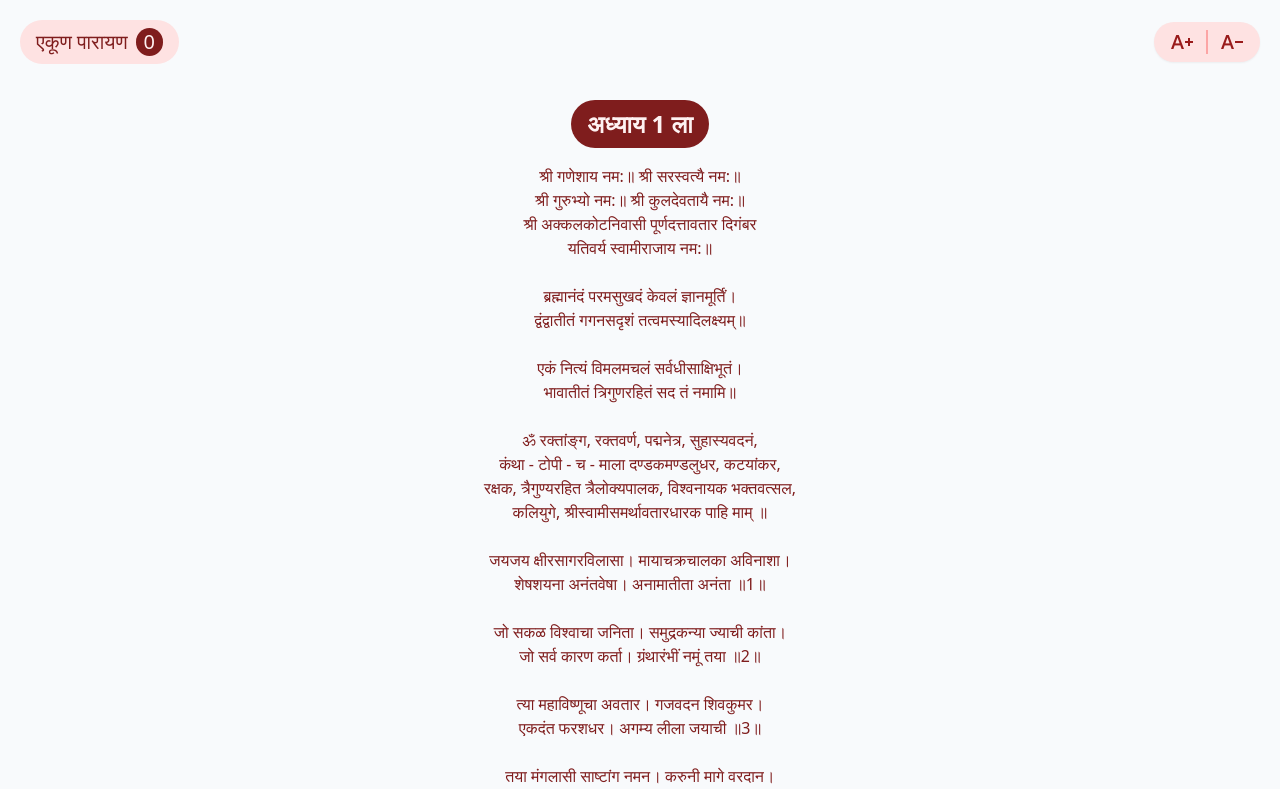
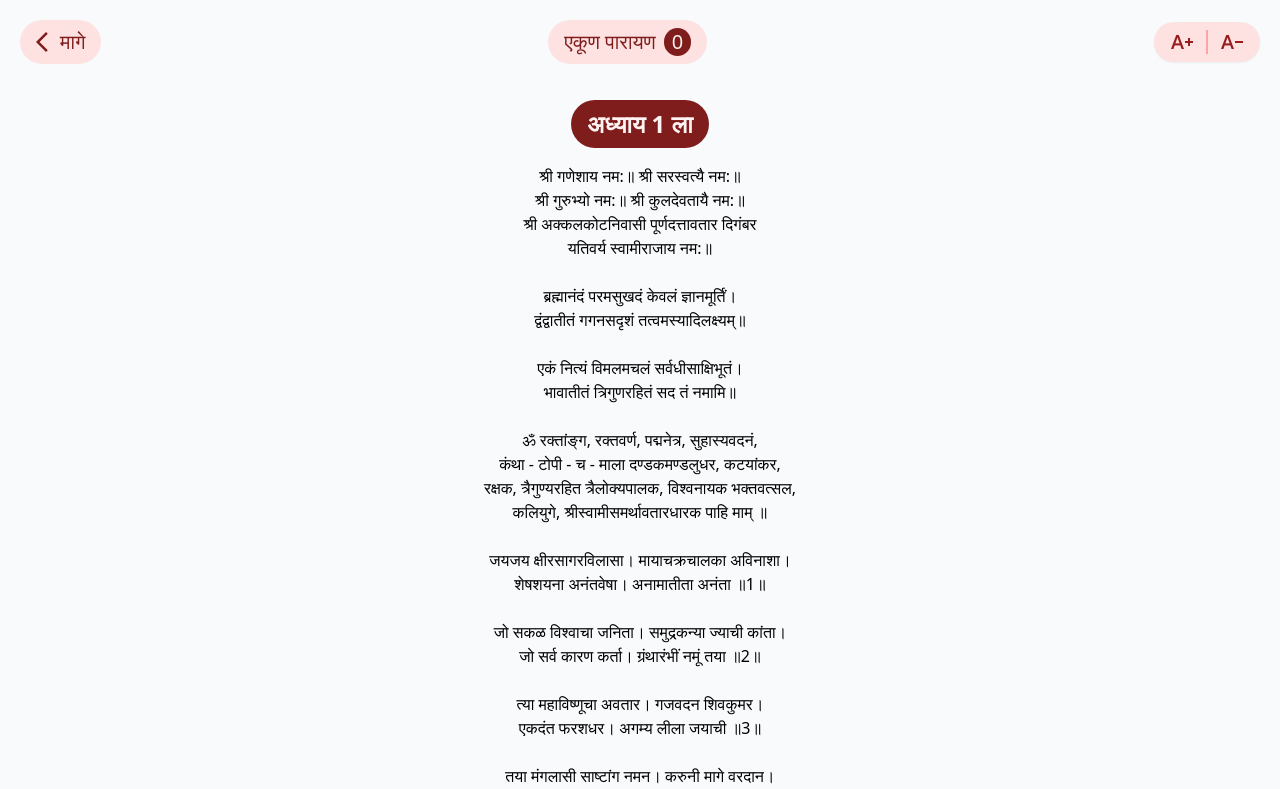
Before and after one commit to supersaiyangodSS/shri, a website: page swami-charitra-saramrit.html in a window 1280 px wide. Shown: the top 789 px of the page. Drawn offline with nearby package versions, Linux system fonts and the light colour scheme; a web font is replaced by a local one.

Commit message:
⬆️ updated swami charitra

```diff
--- a/swami-charitra-saramrit.html
+++ b/swami-charitra-saramrit.html
@@ -55,6 +55,7 @@
 
     </div>
     <div class="header-container flex justify-between items-center p-5">
+        <button id="backBtn" class="flex bg-red-100 text-red-900 text-xl justify-center items-center py-2 px-4 rounded-full"><span class="material-symbols-outlined">arrow_back_ios</span>मागे</button>
         <div class="parayan-container flex bg-red-100 text-red-900 gap-2 text-xl rounded-full py-2 px-4">
             <p>एकूण पारायण</p>
             <p class="bg-red-900 text-red-50 px-2 rounded-full" id="total-parayan">0</p>
@@ -71,7 +72,7 @@
     </div>
     <div class="content-container text-center px-4 flex flex-col my-4">
         <h2 class="content-heading bg-red-900 font-semibold text-2xl py-2 px-4 mb-4 self-center rounded-full text-red-50"></h2>
-        <p class="content-data text-red-900"></p>
+        <p class="content-data text-black"></p>
         <div class="flex justify-center gap-4 mt-5">
             <button class="nextBtn text-red-800 bg-red-100 py-2 px-4 rounded-full font-semibold hover:bg-red-200 transition-all ease flex gap-1 text-xl"><span class="material-symbols-outlined">
                 bookmark
```
